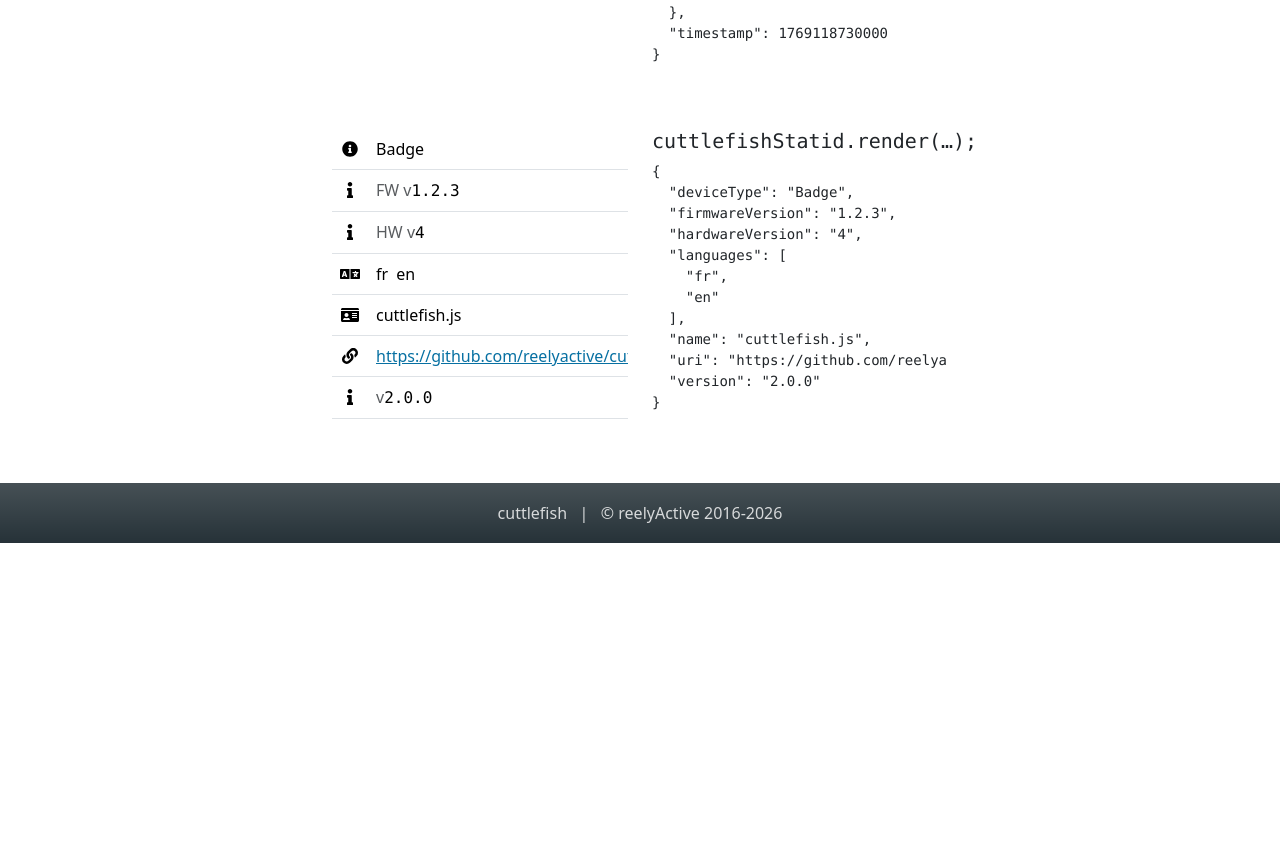
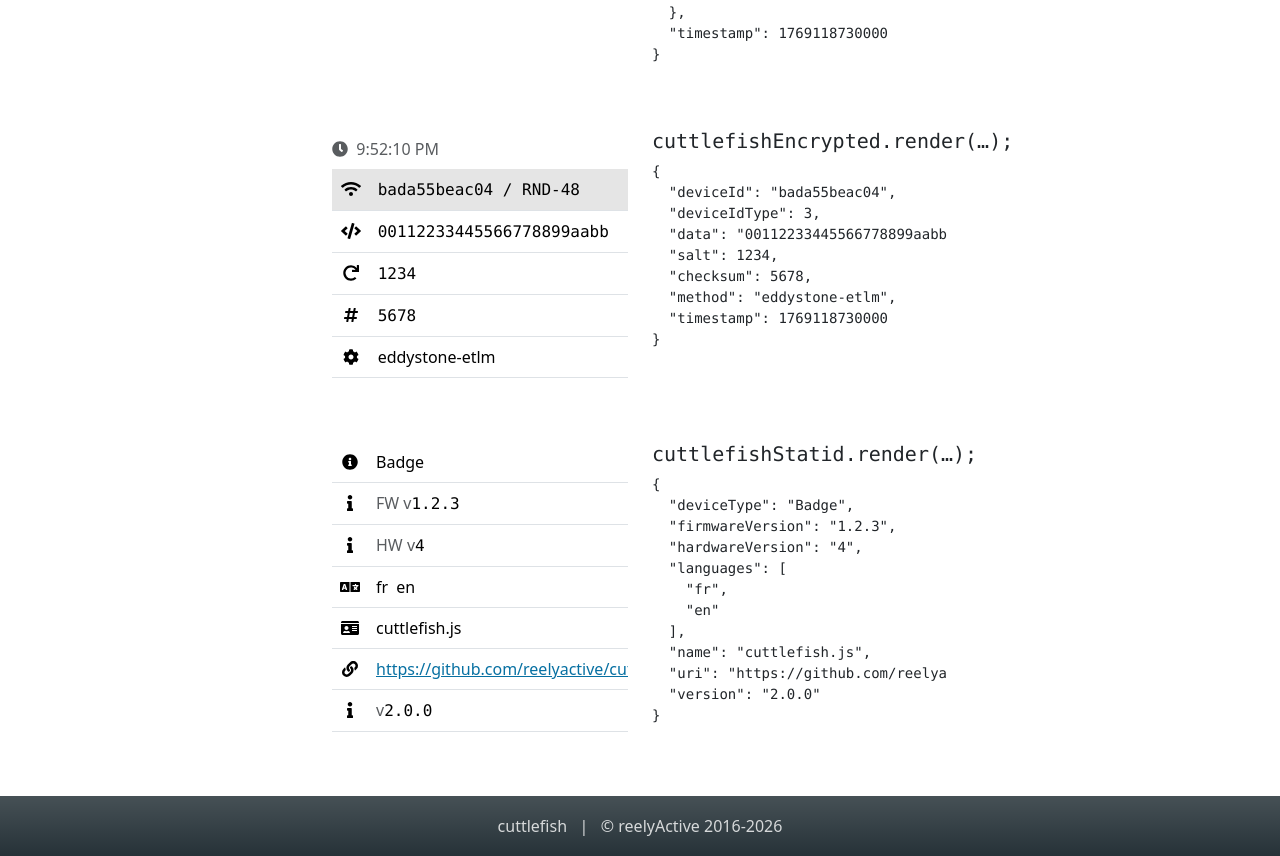
Before and after one commit to reelyactive/cuttlefish, a website: page index.html in a window 1280 px wide. Shown: the part 5648-6504 px from the top of the page. Before the commit the page ends 6191 px from the top, so only its background shows below. Drawn offline with Linux system fonts and the light colour scheme.

Commit message:
Created cuttlefish-encrypted.js

```diff
--- a/index.html
+++ b/index.html
@@ -205,6 +205,16 @@
               <pre id="spatemData"></pre>
             </div>
           </div>
+          <!-- cuttlefish-encrypted.js -->
+          <div class="row my-5">
+            <div class="col-md-6">
+              <div id="encryptedToRender" class="overflow-auto"></div>
+            </div>
+            <div class="col-md-6">
+              <h5 class="font-monospace">cuttlefishEncrypted.render(&hellip;);</h5>
+              <pre id="encryptedData"></pre>
+            </div>
+          </div>
           <!-- cuttlefish-statid.js -->
           <div class="row my-5">
             <div class="col-md-6">
@@ -230,6 +240,7 @@
     <script src="js/cuttlefish-story.js"></script>
     <script src="js/cuttlefish-dynamb.js"></script>
     <script src="js/cuttlefish-spatem.js"></script>
+    <script src="js/cuttlefish-encrypted.js"></script>
     <script src="js/cuttlefish-statid.js"></script>
     <script src="js/app.js"></script>
   </body>
--- a/js/app.js
+++ b/js/app.js
@@ -128,6 +128,15 @@ const EXAMPLE_SPATEM = {
     ]},
     timestamp: Date.now()
 };
+const EXAMPLE_ENCRYPTED = {
+    deviceId: "bada55beac04",
+    deviceIdType: 3,
+    data: "00112233445566778899aabb",
+    salt: 1234,
+    checksum: 5678,
+    method: "eddystone-etlm",
+    timestamp: Date.now()
+};
 const EXAMPLE_STATID = {
     deviceType: "Badge",
     firmwareVersion: "1.2.3",
@@ -142,21 +151,25 @@ const EXAMPLE_STATID = {
 const storyTarget = document.querySelector('#storyToRender');
 const dynambTarget = document.querySelector('#dynambToRender');
 const spatemTarget = document.querySelector('#spatemToRender');
+const encryptedTarget = document.querySelector('#encryptedToRender');
 const statidTarget = document.querySelector('#statidToRender');
 
 
 cuttlefishStory.render(EXAMPLE_STORY, storyTarget);
 cuttlefishDynamb.render(EXAMPLE_DYNAMB, dynambTarget);
 cuttlefishSpatem.render(EXAMPLE_SPATEM, spatemTarget);
+cuttlefishEncrypted.render(EXAMPLE_ENCRYPTED, encryptedTarget);
 cuttlefishStatid.render(EXAMPLE_STATID, statidTarget);
 
 
 const storyData = document.querySelector('#storyData');
 const dynambData = document.querySelector('#dynambData');
 const spatemData = document.querySelector('#spatemData');
+const encryptedData = document.querySelector('#encryptedData');
 const statidData = document.querySelector('#statidData');
 
 storyData.textContent = JSON.stringify(EXAMPLE_STORY, null, 2);
 dynambData.textContent = JSON.stringify(EXAMPLE_DYNAMB, null, 2);
 spatemData.textContent = JSON.stringify(EXAMPLE_SPATEM, null, 2);
+encryptedData.textContent = JSON.stringify(EXAMPLE_ENCRYPTED, null, 2);
 statidData.textContent = JSON.stringify(EXAMPLE_STATID, null, 2);
--- /dev/null
+++ b/js/cuttlefish-encrypted.js
@@ -0,0 +1,136 @@
+/**
+ * Copyright reelyActive 2026
+ * We believe in an open Internet of Things
+ */
+
+
+let cuttlefishEncrypted = (function() {
+
+  // Internal constants
+  const IDENTIFIER_TYPES = [
+      'Unknown',
+      'EUI-64',
+      'EUI-48',
+      'RND-48',
+      'TID-96',
+      'EPC-96',
+      'UUID-128',
+      'EURID-32'
+  ];
+
+  // Standard data properties (property: {icon, suffix}) in alphabetical order
+  const STANDARD_DATA_PROPERTIES = {
+      checksum: { icon: "fas fa-hashtag", transform: "monospace" },
+      data: { icon: "fas fa-code", transform: "monospace" },
+      deviceId: { icon: "fas fa-wifi", transform: "monospace" },
+      method: { icon: "fas fa-cog" },
+      salt: { icon: "fas fa-redo", transform: "monospace" }
+  };
+
+  // Render encrypted data
+  function render(encrypted, target, options) {
+    options = options || {};
+    let tbody = createElement('tbody');
+    let table = createElement('table', 'table', tbody);
+
+    if(encrypted.hasOwnProperty('timestamp')) {
+      let localeTimestamp =
+                         new Date(encrypted['timestamp']).toLocaleTimeString();
+      let captionIcon = createElement('i', 'fas fa-clock');
+      let captionText = ' \u00a0' + localeTimestamp;
+      let caption = createElement('caption', 'caption-top',
+                                  [ captionIcon, captionText ]);
+      table.appendChild(caption);
+    }
+    if(encrypted.hasOwnProperty('deviceId') &&
+       encrypted.hasOwnProperty('deviceIdType') && !options.hideDeviceId) {
+      let deviceId = encrypted.deviceId + ' / ' +
+                     IDENTIFIER_TYPES[encrypted.deviceIdType];
+      let tr = renderAsRow('deviceId', deviceId);
+      tr.setAttribute('class', 'table-active');
+      tbody.appendChild(tr);
+    }
+
+    for(const property in encrypted) {
+      if((property !== 'timestamp') && (property !== 'deviceId') &&
+         (property !== 'deviceIdType')) {
+        let tr = renderAsRow(property, encrypted[property]);
+
+        if(tr) {
+          tbody.appendChild(tr);
+        }
+      }
+    }
+
+    if(target) {
+      target.replaceChildren(table);
+    }
+
+    return table;
+  }
+
+  // Render a table row
+  function renderAsRow(property, data) {
+    let isKnownProperty = STANDARD_DATA_PROPERTIES.hasOwnProperty(property);
+
+    if(isKnownProperty) {
+      let dataRender = STANDARD_DATA_PROPERTIES[property];
+      let content = renderAsTransform(dataRender.transform, data,
+                                      dataRender.suffix);
+      let icon = createElement('i', dataRender.icon);
+      let th = createElement('th', 'text-center', icon);
+      let td = createElement('td', 'align-middle', content);
+      let tr = createElement('tr', null, [ th, td ]);
+
+      return tr;
+    }
+
+    return null; // TODO: handle unknown property
+  }
+
+  // Render property as per given transform
+  function renderAsTransform(transform, data, suffix) {
+    suffix = suffix || '';
+
+    switch(transform) {
+      case 'monospace':
+        return createElement('span', 'font-monospace', data + suffix);
+      default:
+        return data.toString() + suffix;
+    }
+  }
+
+  // Create an element as specified, appending optional content as child(ren)
+  function createElement(elementName, classNames, content) {
+    let element = document.createElement(elementName);
+
+    if(classNames) {
+      element.setAttribute('class', classNames);
+    }
+
+    if((content instanceof Element) || (content instanceof DocumentFragment)) {
+      element.appendChild(content);
+    }
+    else if(Array.isArray(content)) {
+      content.forEach(function(item) {
+        if((item instanceof Element) || (item instanceof DocumentFragment)) {
+          element.appendChild(item);
+        }
+        else {
+          element.appendChild(document.createTextNode(item));
+        }
+      });
+    }
+    else if(content) {
+      element.appendChild(document.createTextNode(content));
+    }
+
+    return element;
+  }
+
+  // Expose the following functions and variables
+  return {
+    render: render
+  }
+
+}());
```
